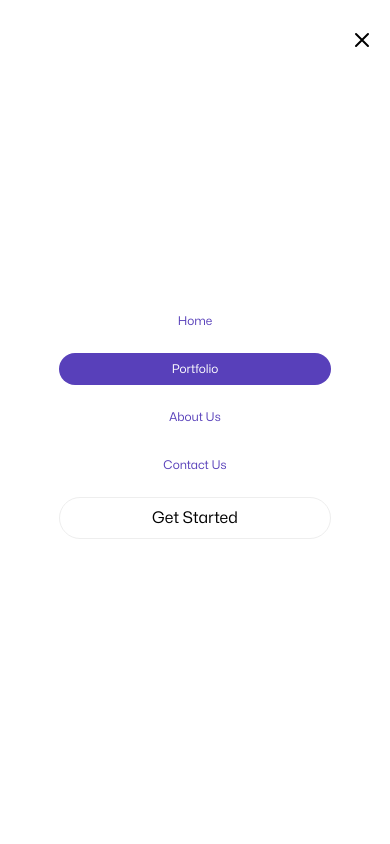
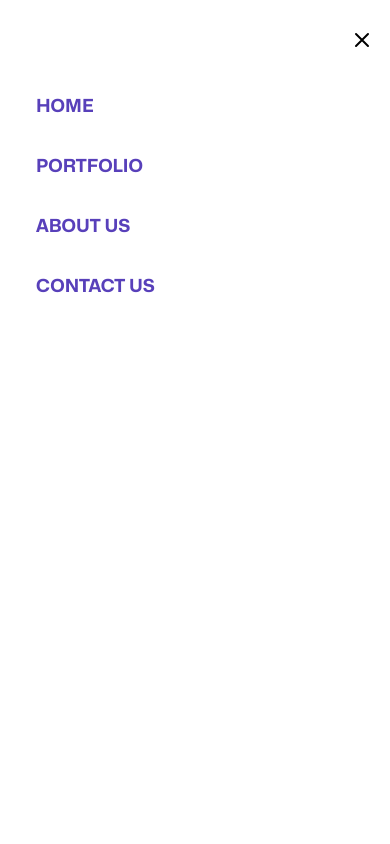
Before and after one commit to naumanajmal/webVision, a React (Vite) app: page /portfolio in a window 390 px wide. Both pictures are taken after a click on the button 362 px from the left and 40 px from the top of the page. Shown: the top 844 px of the page. Built offline with nearby package versions, Linux system fonts and the light colour scheme.

Commit message:
navbar for mobile

```diff
--- a/src/Components/AboutUs/Main.jsx
+++ b/src/Components/AboutUs/Main.jsx
@@ -28,13 +28,13 @@ const Main = () => {
               To be recognized as a global leader in IT solutions, continuously pushing the boundaries of technology to create innovative, sustainable, and transformative digital experiences. We aim to set new standards in the IT industry, fostering a culture of excellence and creativity that inspires progress and growth.
             </p>
             </div>
-            <button className="font-MonaBold w-full border-[1px] border-white   p-1 pl-4   rounded-full flex items-center justify-between text-sm font-semibold  hover:text-indigo-800 transition duration-300">
+            {/* <button className="font-MonaBold w-full border-[1px] border-white   p-1 pl-4   rounded-full flex items-center justify-between text-sm font-semibold  hover:text-indigo-800 transition duration-300">
               <span>Learn More</span>
               <div className='p-3 items-center justify-center  rounded-full bg-white'>
               <FaArrowRight color = {"black"}/>
 
               </div>
-            </button>
+            </button> */}
           </div>
           <div className="bg-lightBlurbg p-6 rounded-lg h-1/2 space-y-6">
             <div>
@@ -43,13 +43,13 @@ const Main = () => {
               Our mission is to empower businesses through transformative IT solutions. We are committed to developing state-of-the-art technology services that enhance operational efficiency, ensure security, and drive growth.
             </p>
             </div>
-            <button className="font-MonaBold w-full border-[1px] border-black   p-1 pl-4   rounded-full flex items-center justify-between text-sm font-semibold  hover:text-indigo-800 transition duration-300">
+            {/* <button className="font-MonaBold w-full border-[1px] border-black   p-1 pl-4   rounded-full flex items-center justify-between text-sm font-semibold  hover:text-indigo-800 transition duration-300">
               <span>Learn More</span>
               <div className='p-3 items-center justify-center  rounded-full bg-white'>
               <FaArrowRight />
 
               </div>
-            </button>
+            </button> */}
           </div>
         </div>
       </div>
--- a/src/Components/ContactForm.jsx
+++ b/src/Components/ContactForm.jsx
@@ -46,7 +46,7 @@ const ContactForm = () => {
   };
 
   return (
-    <div className="mx-auto px-4 py-16 flex flex-col lg:flex-row items-center">
+    <div className="mx-auto px-4  pb-16 flex flex-col lg:flex-row items-center">
       {/* Left side - Form */}
       <div className="w-full lg:w-1/2 mb-12 lg:mb-0 lg:pr-12">
         <h2 className="text-3xl font-bold mb-4 font-MonaBold">Get in touch</h2>
--- a/src/Components/Footer.jsx
+++ b/src/Components/Footer.jsx
@@ -15,12 +15,12 @@ const Footer = () => {
             <p className="text-sm text-gray-400 mb-4 font-Mona">
             Empowering businesses with innovative, secure, and custom web solutions, tailored to drive growth and success.
             </p>
-            <div className="flex space-x-4 ">
+            {/* <div className="flex space-x-4 ">
               <a href="#" className="text-gray-400 hover:text-white"><Facebook size={20} /></a>
               <a href="#" className="text-gray-400 hover:text-white"><Twitter size={20} /></a>
               <a href="#" className="text-gray-400 hover:text-white"><Instagram size={20} /></a>
               <a href="#" className="text-gray-400 hover:text-white"><Linkedin size={20} /></a>
-            </div>
+            </div> */}
           </div>
 
           {/* Services */}
@@ -31,18 +31,17 @@ const Footer = () => {
 
 
             <h3 className="text-lg font-semibold mb-4 font-MonaBold">Contact Info</h3>
-            <p className="text-gray-400 mb-2 font-Mona">(219) 555-0114</p>
-            <p className="text-gray-400 mb-4 font-Mona">Ixi.ong@gmail.com</p>
+            <a href='tel:+971 50 387 5255'><p className="text-gray-400 mb-2 font-Mona">+971 50 387 5255</p></a>
+            <a href='mailto:info@webvision.ae'> <p className="text-gray-400 mb-4 font-Mona">info@webvision.ae</p></a>
 
-            <h3 className="text-lg font-semibold mb-4 font-MonaBold">Get in touch</h3>
-            <Link to={"/contact_us"} className="text-blue-500 hover:text-blue-400 font-Mona">Contact Form →</Link>
+
           </div>
 
         </div>
 
         {/* Copyright */}
         <div className="mt-8 pt-8 border-t border-gray-700 text-center text-sm text-gray-400 font-Mona">
-          <p>Copyright © 2024. All Rights Reserved</p>
+          <p> <span className='font-MonaBold'>WEBVISION </span> Copyright © 2024, All Rights Reserved</p>
         </div>
       </div>
     </footer>
--- a/src/Components/HeroSection.jsx
+++ b/src/Components/HeroSection.jsx
@@ -5,7 +5,6 @@ import { Link } from 'react-router-dom';
 const HeroSection = () => {
   return (
     <div className="mx-auto px-4  pt-10 flex flex-col md:flex-row justify-between items-center">
-      {/* Left side content */}
       <div className="md:w-2/4 mb-8  md:mb-0 space-y-10 flex flex-col items-center md:items-start">
         <div className='space-y-1'>
         <h1 className="text-4xl md:text-5xl lg:text-7xl font-bold font-MonaBold ">
@@ -34,7 +33,7 @@ const HeroSection = () => {
             Transforming your digital presence for lasting impact
           </li>
         </ul>
-        <div className="flex flex-wrap gap-5 px-0 ">
+        <div className="flex flex-wrap gap-5  ">
           <span className="px-6 py-2 bg-yellow text-gray-900 rounded-full text-sm font-Mona">Web Design</span>
           <span className="px-6 py-2 bg-blue text-white rounded-full text-sm font-Mona">Web Development</span>
           <span className="px-6 py-2 bg-black text-white rounded-full text-sm font-Mona ">Ui/Ux</span>
--- a/src/Components/NavBar.jsx
+++ b/src/Components/NavBar.jsx
@@ -47,15 +47,13 @@ const Navbar = () => {
 
       {/* Mobile menu */}
       {isMenuOpen && (
-        <div className="lg:hidden fixed inset-0 bg-white z-40 flex items-center justify-center">
+        <div className="lg:hidden fixed inset-0 bg-white z-40 flex  pt-16">
           <div className="flex flex-col space-y-4 w-4/5 px-5 py-5">
-            <NavItem to="/" label="Home" onClick={toggleMenu} isActive={location.pathname === '/'} />
-            <NavItem to="/portfolio" label="Portfolio" onClick={toggleMenu} isActive={location.pathname === '/portfolio'} />
-            <NavItem to="/about" label="About Us" onClick={toggleMenu} isActive={location.pathname === '/about'} />
-            <NavItem to="/contact_us" label="Contact Us" onClick={toggleMenu} isActive={location.pathname === '/contact_us'} />
-            <Link to="/contact_us" className="border-[1px] text-blue-500 bg-white px-4 py-2 font-Mona rounded-full w-full text-center" onClick={toggleMenu}>
-              Get Started
-            </Link>
+            <NavItem2 to="/" label="Home" onClick={toggleMenu} isActive={location.pathname === '/'} />
+            <NavItem2 to="/portfolio" label="Portfolio" onClick={toggleMenu} isActive={location.pathname === '/portfolio'} />
+            <NavItem2 to="/about" label="About Us" onClick={toggleMenu} isActive={location.pathname === '/about'} />
+            <NavItem2 to="/contact_us" label="Contact Us" onClick={toggleMenu} isActive={location.pathname === '/contact_us'} />
+
           </div>
         </div>
       )}
@@ -74,5 +72,16 @@ const NavItem = ({ to, label, onClick, isActive }) => (
     {label}
   </Link>
 );
+const NavItem2 = ({ to, label, onClick, isActive }) => (
+  <Link
+    to={to}
+    className={`font-Mona  px-4 py-2 rounded-full transition duration-300 w-full text-lg uppercase ${
+        'bg-blue-500 text-blue font-MonaBold '
+    }`}
+    onClick={onClick}
+  >
+    {label}
+  </Link>
+);
 
 export default Navbar;
--- a/src/Components/ServicesComponent.jsx
+++ b/src/Components/ServicesComponent.jsx
@@ -12,9 +12,9 @@ const ServiceCard = ({ icon, title, description }) => (
       </h2>
     <h3 className="text-xl font-MonaBold mt-4 mb-2 text-blue ">{title}</h3>
     <p className="text-gray-600 mb-4 text-sm font-Mona">{description}</p>
-    <button className=" hover:text-purple-800 bg-blue rounded-full text-white w-8 p-1">
+    {/* <button className=" hover:text-purple-800 bg-blue rounded-full text-white w-8 p-1">
        →
-    </button>
+    </button> */}
   </div>
 );
 
@@ -27,7 +27,7 @@ const ServicesComponent = () => {
   ];
 
   return (
-    <div className="container mx-auto px-4 py-8 mt-10 md:mt-10">
+    <div className="container mx-auto px-4 py-8 mt-10 md:mt-20">
       <div className="flex flex-col lg:flex-row ">
         <div className=" text-white bg-blue p-8 rounded-lg mb-8 lg:mb-0 lg:w-1/2 lg:mr-8 relative">
           <div>
```
